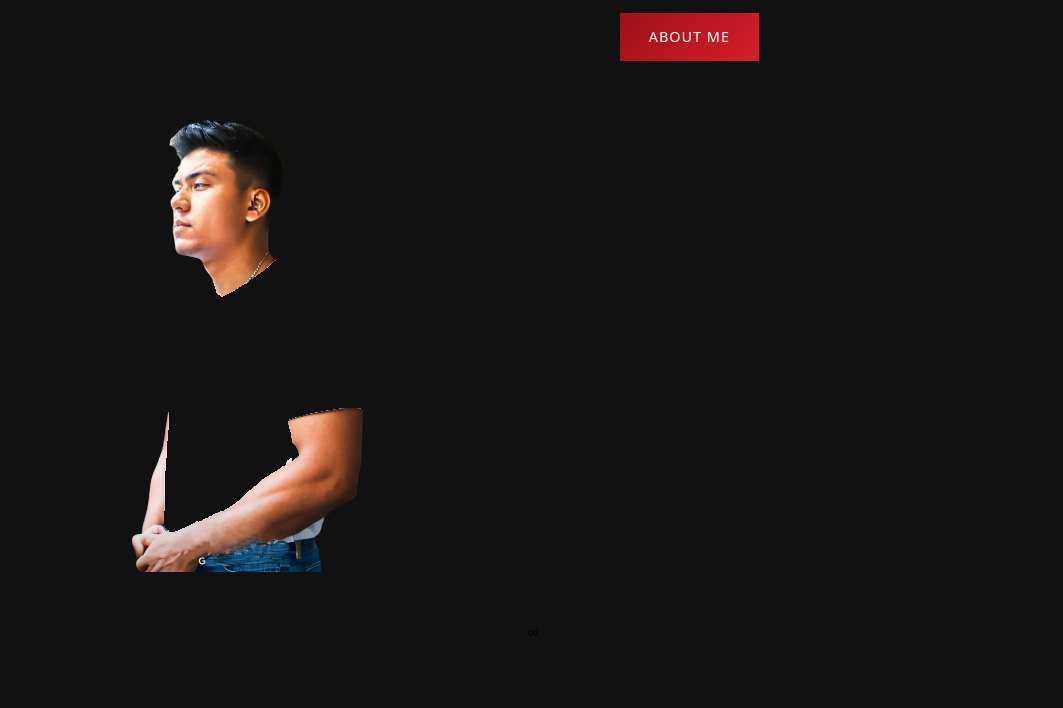
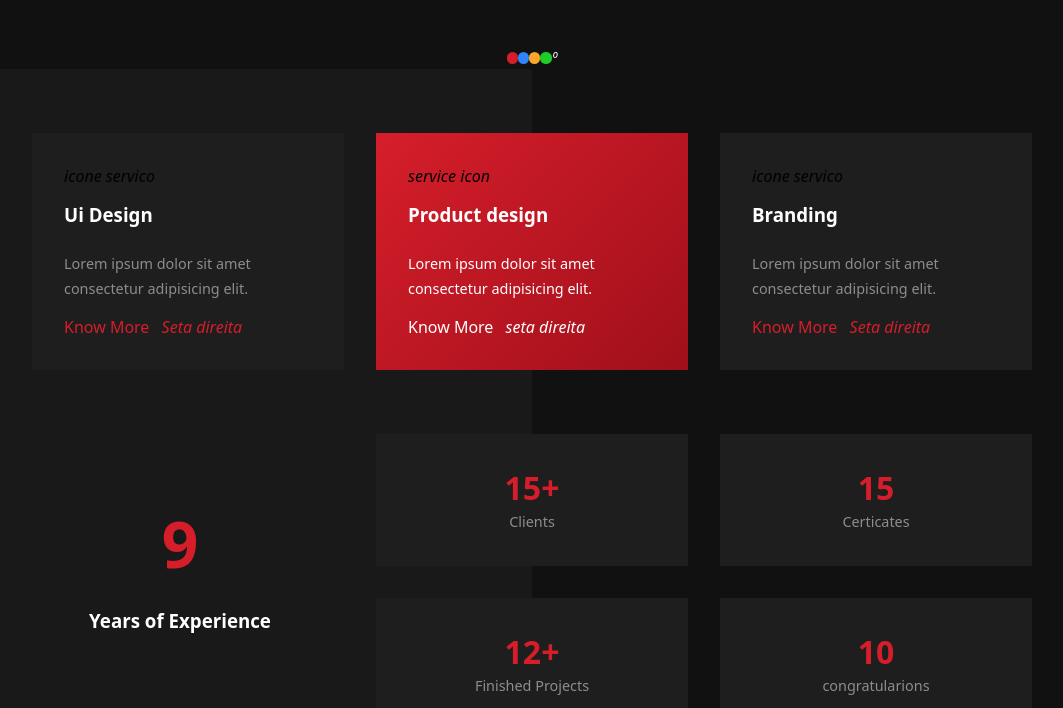
Before and after one commit to mesquitta06/responsive-portfolio, a plain HTML site: page index.html in a window 1280 px wide. Shown: the part 753-1461 px from the top of the page, without its empty margins (108-1171 px from the left). Drawn offline with Linux system fonts and the light colour scheme.

Commit message:
Seleçaõ de cores, contadores ,  Logo, e Imagem

```diff
--- a/assets/style.css
+++ b/assets/style.css
@@ -176,3 +176,193 @@ header p{
     font-size: 1.3em;
     color: var(--accent);
 }
+
+.menu{
+    gap: 1.5em;
+}
+
+.navbar li a:hover{
+    color: var(--accent);
+}
+
+.menu-btn{
+    color: var(--text-primary);
+    font-size: 1.2em;
+    cursor: pointer;
+    display: none;
+}
+
+/* toogle class */
+.navbar-active{
+    background: var(--secondary);
+    padding: 1em;
+    box-shadow: 0 5px 15px rgba(0,0,0,.4);
+}
+.header-body{
+    width: 100%;
+}
+
+.header-body .container{
+    gap: 3em;
+    display: flex;
+}
+.profile-img{
+    position: relative;
+    align-self: stretch;
+}
+.img1{
+    width: 25em;
+    z-index: 0;
+
+}
+
+.img2{
+    position: absolute;
+    top: 0;
+    left: 0;
+    width: 100%;
+    z-index: 2;
+}
+
+ .profile-color{
+    background:var(--accent);
+    position: absolute;
+    top:0 ;
+    width: 100%;
+    height: 100%;
+    z-index: 1;
+    mix-blend-mode: multiply;
+
+}
+
+/* controle de cores */
+
+.theme-control{
+    background: var(--panel);
+    position:fixed;
+    top:50%;
+    right: -3em;
+    transform: translateY(-50%);
+    padding: 1em;
+    z-index: 3;
+    flex-direction: column;
+    gap: 1.5em;
+}
+
+.theme-btn{
+    position: absolute;
+    top: 50%;
+    left: -3em;
+    transform: translateY(-50%);
+    padding: 1em;
+    background: var(--panel);
+    color: var(--text-primary);
+    box-shadow: 0 5px 15px rgba (0,0,0, .2);
+}
+
+.theme-btn:hover{
+
+    background: var(--primary);
+}
+.color{
+    width: 0.7em;
+    height: 0.7em;
+    border-radius: 50%;
+}
+
+.color1{
+    background: #d61e2b;
+    color: #a0101a;
+
+}
+.color2{
+    background: #2d85ff;
+    color: #256fd5;
+}
+.color3{
+    background: #ffa527;
+    color:#db8e23
+}
+.color4{
+background: #1dce29;
+color :#189f21
+}
+
+.dark-mode{
+    color:var(--text-primary);
+}
+
+.color, .dark-mode, .theme-btn{
+    cursor: pointer;
+}
+.theme-open{
+    right: 0;
+}
+
+/* seção about */
+
+.about{
+    background: linear-gradient(90deg,
+    var(--primary) 0%,
+    var(--primary) 50%,
+    var(--secondary) 50%,
+    var(--secondary)100%
+    );
+}
+
+.services .counters{
+    gap: 2em;
+}
+
+.service, .sub-counters > div{
+    background: var(--panel);
+    width: 19.5em;
+    padding: 2em;
+
+}
+.service-icon{
+    font-size: 3em;
+    color: var(--accent);
+    margin-bottom: 0.5em;
+}
+.service-main{
+    background: linear-gradient(135deg,
+    var(--accent),
+    var(--accent-darken)
+    );
+}
+
+.service-main .link,
+.service-main .service-icon,
+.service-main .h3,
+.service-main p{
+    color: #fff;
+}
+
+.service p {
+    margin: 1em 0;
+}
+
+.counters{
+    margin-top: 4em;
+    text-align: center;
+
+}
+
+.main-counter{
+    width:18.5em;
+}
+
+.main-counter h1,
+.sub-counters h2 {
+    color: var(--accent);
+
+}
+
+.main-counter h1{
+    font-size: 4em;
+}
+.sub-counters h2{
+    font-size: 2em;
+
+}
```
